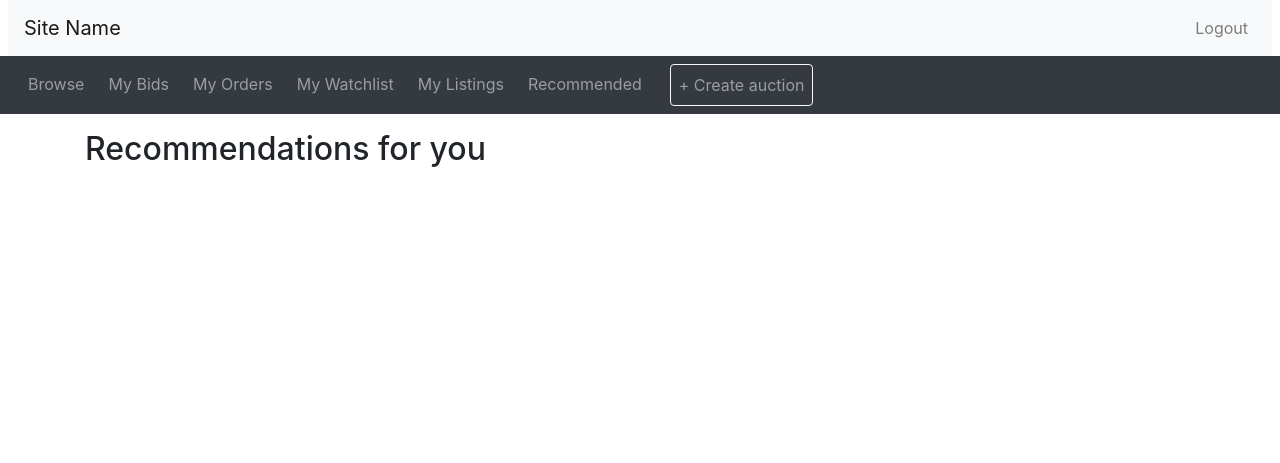
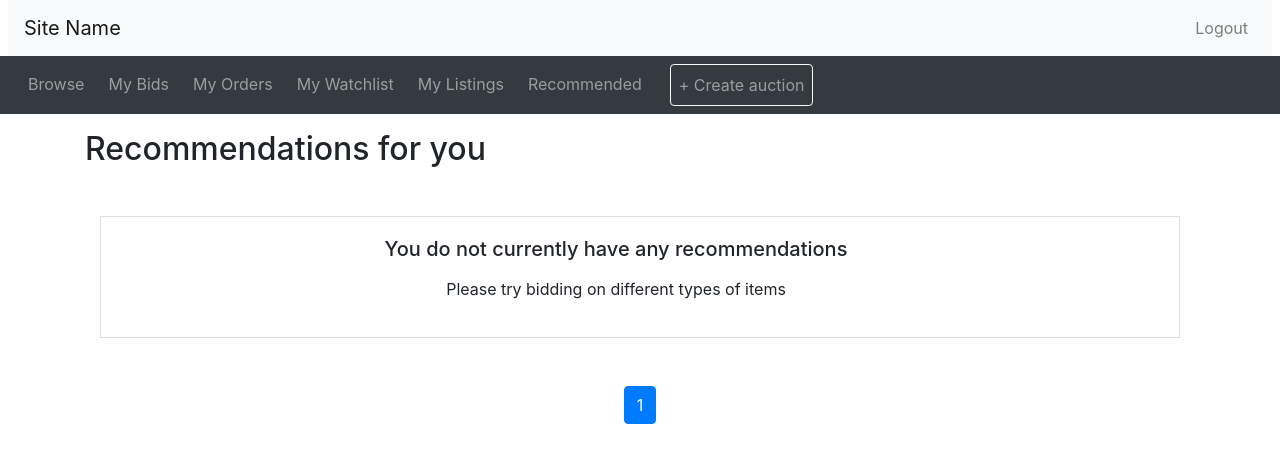
Before and after one commit to MinhazH99/auction, a PHP site: page /auction/recommendations.php in a window 1280 px wide. Shown: the top 463 px of the page. Run offline with PHP 8.4, Linux system fonts and the light colour scheme; the visitor is signed in with stand-in values (Sample User, id 1); tables that the repository leaves empty or names only in its code hold one stand-in row (values such as "Sample post").

Commit message:
Hamzah recommendations

```diff
--- a/recommendations.php
+++ b/recommendations.php
@@ -1,5 +1,7 @@
 <?php include_once("header.php")?>
 <?php require("utilities.php")?>
+
+<!-- Will have overlapping code with mybids and mylistings -->
 
 <div class="container">
 
@@ -13,96 +15,239 @@
   // the shared "utilities.php" where they can be shared by multiple files.
 
 
+  // TODO: Check user's credentials (cookie/session).
 
-  // TODO: Check user's credentials (cookie/session).
+  // TODO: Perform a query to pull up auctions they might be interested in.
+
+  // TODO: Loop through results and print them out as list items.
+
   function isLoggedIn() { return isset($_SESSION['user_id']);}
 
   if (!isLoggedIn())
-    echo 'Please login'; /* add redirect */
+  echo('
+  <li class="list-group-item d-flex justify-content-center">
+  <div class="p-2 mr-5"><h5><center>Please login</center></h5>
+  </div>
+
+  </li>'
+
+  );
+  $num_queries=1;
+  $now = new DateTime();
+  $connection = mysqli_connect('localhost','root','','auction')
+  or die('Error connecting to MySQL server: ' . mysqli_error());
+  $user_id = $_SESSION['user_id'];
+  #Inspired using https://arctype.com/blog/collaborative-filtering-tutorial/
+
+  $keyword_query = "SELECT bids.user_id, auctions.auction_id, category_name, item_name, item_desc,
+  starting_price,expirationDate, COUNT(bids.bid_id) AS 'numbids'
+  FROM auctions, categories, bids
+  WHERE categories.category_id = auctions.category_id
+  AND bids.auction_id = auctions.auction_id
+  AND auctions.user_id != $user_id
+
+  AND expirationDate > CURRENT_DATE()
+  AND categories.category_id IN (SELECT category_name
+  FROM auctions, categories, bids
+  WHERE categories.category_id = auctions.category_id
+  AND bids.auction_id = auctions.auction_id
+  AND bids.user_id = $user_id
+  GROUP BY bids.bid_id)
+  AND auctions.auction_id NOT IN (SELECT auctions.auction_id
+  FROM auctions, categories, bids
+  WHERE categories.category_id = auctions.category_id
+  AND bids.auction_id = auctions.auction_id
+  AND bids.user_id = $user_id
+  GROUP BY bids.bid_id)
+  GROUP BY auctions.auction_id";
+
+
+  ?>
+
+<div class="container mt-5"> <!-- mt-5 margin at top of 5 -->
+
+<!-- TODO: If result set is empty, print an informative message. Otherwise...-->
+<?php
+
+   $keyword_result = mysqli_query($connection, $keyword_query)
+   or die('Error making select users query: '. mysqli_error($connection));
+
+
+  $num_queries = mysqli_num_rows($keyword_result);
+  $results_per_page = 10;
+
+
+  $keyword_rows = $keyword_result -> fetch_all(MYSQLI_NUM);
+
+
+  if (!isset($_GET['page'])) {
+    $curr_page = 1; #php variable
+  }
+  else {
+    $curr_page = $_GET['page'];
+  }
+
+  if (!isset($num_queries)) {
+    $num_queries = 0;
+    $max_page = 1;
+
+  }
+
+  if ($num_queries==0){
+    $max_page = 1;
+
+  }
+
+  else {
+
+    $max_page = ceil($num_queries / $results_per_page);
+
+  }
+
+// This uses a function defined in utilities.php
 
 
 
-  // TODO: Perform a query to pull up auctions they might be interested in.
+  if ($num_queries > 0){
+    if ($curr_page < $max_page) {
+      for ($count = ($curr_page-1)*$results_per_page; $count<$curr_page*$results_per_page;$count++){
+        $keyword_row = $keyword_rows[$count];
 
-  $host = "localhost";
-  $dbname = "auction";
-  $username = "root";
-  $password = "";
-
-  $connection = mysqli_connect($host, $username, $password, $dbname);
-
-  $user = $_SESSION['user_id'];
-
-  $recommendations = "SELECT item_name from auctions WHERE item_name IN (SELECT item_name FROM auctions WHERE auction_id IN (SELECT auction_id FROM reviews WHERE rating >= 4 AND user_id IN (SELECT user_id FROM bids WHERE auction_id IN (SELECT auction_id FROM bids WHERE user_id = $user))))";
-
-  $recommendations_result = mysqli_query($connection, $recommendations)
-   or die('Error making recommendations query: '. mysqli_error($connection));
+        $bid_user_id = $keyword_row[0];
+        $item_id= $keyword_row[1];
+        $category = $keyword_row[2];
 
 
-  $item_name = array();
+        $title = $keyword_row[3];
+        $description= $keyword_row[4];
+        $current_price= $keyword_row[5]; #CHANGE THIS TO CURRENT
+        $end_date= new DateTime($keyword_row[6]);
 
-  while ($row = mysqli_fetch_array($recommendations_result))
-  {
-    $item_name[]= $row['item_name'];
-  }
+        $num_bids = $keyword_row[7];
 
-  $count_bids_query = "SELECT auctions.auction_id, bids.user_id, COUNT(bids.bid_id) AS 'truenumbids'
-  FROM auctions
-  LEFT JOIN categories ON categories.category_id = auctions.category_id
-  LEFT JOIN bids ON bids.auction_id = auctions.auction_id
-  WHERE auctions.user_id != $user
-  GROUP BY auctions.auction_id";
 
-$bids_result = mysqli_query($connection, $count_bids_query)
-  or die('Error making select users query: '. mysqli_error($connection));
+        print_listing_li($item_id, $title, $description, $current_price, $num_bids, $end_date);
 
-  $auction_id = array();
-  $true_bids = array();
+        }
 
-  while ($row = mysqli_fetch_array($bids_result))
-  {
-    $auction_id[] = $row['auction_id'];
-    $true_bids[] = $row['truenumbids'];
+
+          }
+
+    else{
+
+      for ($count = ($curr_page-1)*$results_per_page; $count<$num_queries;$count++){
+
+        $keyword_row = $keyword_rows[$count];
+
+        $bid_user_id = $keyword_row[0];
+        $item_id= $keyword_row[1];
+        $category = $keyword_row[2];
+
+
+        $title = $keyword_row[3];
+        $description= $keyword_row[4];
+        $current_price= $keyword_row[5]; #CHANGE THIS TO CURRENT
+        $end_date= new DateTime($keyword_row[6]);
+
+        $num_bids = $keyword_row[7];
+
+
+        print_listing_li($item_id, $title, $description, $current_price, $num_bids, $end_date);
+
+
+          }
+
+    }
 
   }
 
-  $count = count($auction_id);
 
-  // TODO: Loop through results and print them out as list items.
+  if ($num_queries==0){
+    $max_page = 1;
+    echo('
+      <li class="list-group-item d-flex justify-content-center">
+      <div class="p-2 mr-5"><h5><center>You do not currently have any recommendations</center></h5>
+      <p><center>Please try bidding on different types of items</center></p></div>
 
-  $len_items = count($item_name);
+    </li>'
+    );
+
+  }
+
+
+  mysqli_close($connection);
 
 
 
 
-  for ($i = 0; $i < $len_items; $i++)
-  {
-  $recommended_item = "SELECT auction_id,item_name,item_desc,expirationDate,starting_price FROM auctions WHERE item_name LIKE '%{$item_name[$i]}%' AND auction_status = 'Open'";
-  $recommend_item_result = mysqli_query($connection, $recommended_item);
+?>
 
-  while ($recommended_listing = mysqli_fetch_array($recommend_item_result))
-  {
-    $item_id = $recommended_listing['auction_id'];
-    $title = $recommended_listing['item_name'];
-    $description = $recommended_listing['item_desc'];
-    $current_price = $recommended_listing['starting_price'];
-    $end_date = new DateTime($recommended_listing['expirationDate']);
-    for ($num = 0; $num < $count; $num++){
-      if ($auction_id[$num] == $item_id){
-        $num_bids = $true_bids[$num];
-        print_listing_li($item_id, $title, $description, $current_price, $num_bids, $end_date);
-      }
-      else {
-        continue;
-      }
+</ul>
+
+<!-- Pagination for results listings, displaying data on multiple pages -->
+<nav aria-label="Search results pages" class="mt-5">
+  <ul class="pagination justify-content-center">
+
+<?php
+
+  // Copy any currently-set GET variables to the URL.
+  $querystring = "";
+  foreach ($_GET as $key => $value) {
+    if ($key != "page") {
+      $querystring .= "$key=$value&amp;";
+    }
+  }
+
+  $high_page_boost = max(3 - $curr_page, 0);
+  $low_page_boost = max(2 - ($max_page - $curr_page), 0);
+  $low_page = max(1, $curr_page - 2 - $low_page_boost);
+  $high_page = min($max_page, $curr_page + 2 + $high_page_boost);
+  # if current page is not equal to 1, a label showing previous is visible, allowing you to go back to previous page
+  if ($curr_page != 1) {
+    echo('
+    <li class="page-item">
+      <a class="page-link" href="recommendations.php?' . $querystring . 'page=' . ($curr_page - 1) . '" aria-label="Previous">
+        <span aria-hidden="true"><i class="fa fa-arrow-left"></i></span>
+        <span class="sr-only">Previous</span>
+      </a>
+    </li>');
+  }
+  # $i++ is post-increment, i is de referenced and then incremented
+  for ($i = $low_page; $i <= $high_page; $i++) {
+    if ($i == $curr_page) {
+      // Highlight the link
+      echo('
+    <li class="page-item active">');
+    }
+    else {
+      // Non-highlighted link
+      echo('
+    <li class="page-item">');
     }
 
+    // Do this in any case
+    echo('
+      <a class="page-link" href="recommendations.php?' . $querystring . 'page=' . $i . '">' . $i . '</a>
+    </li>');
+  }
+   # if current page is not equal to the max page, a label showing next is visible, allowing you to go to next page
+  if ($curr_page != $max_page) {
+    echo('
+    <li class="page-item">
+      <a class="page-link" href="recommendations.php?' . $querystring . 'page=' . ($curr_page + 1) . '" aria-label="Next">
+        <span aria-hidden="true"><i class="fa fa-arrow-right"></i></span>
+        <span class="sr-only">Next</span>
+      </a>
+    </li>');
+  }
+?>
 
-  }
+  </ul>
+</nav>
 
 
-  }
+</div>
 
 
-
-?>
+<!-- includes code from footer file -->
+<?php include_once("footer.php")?>
```
